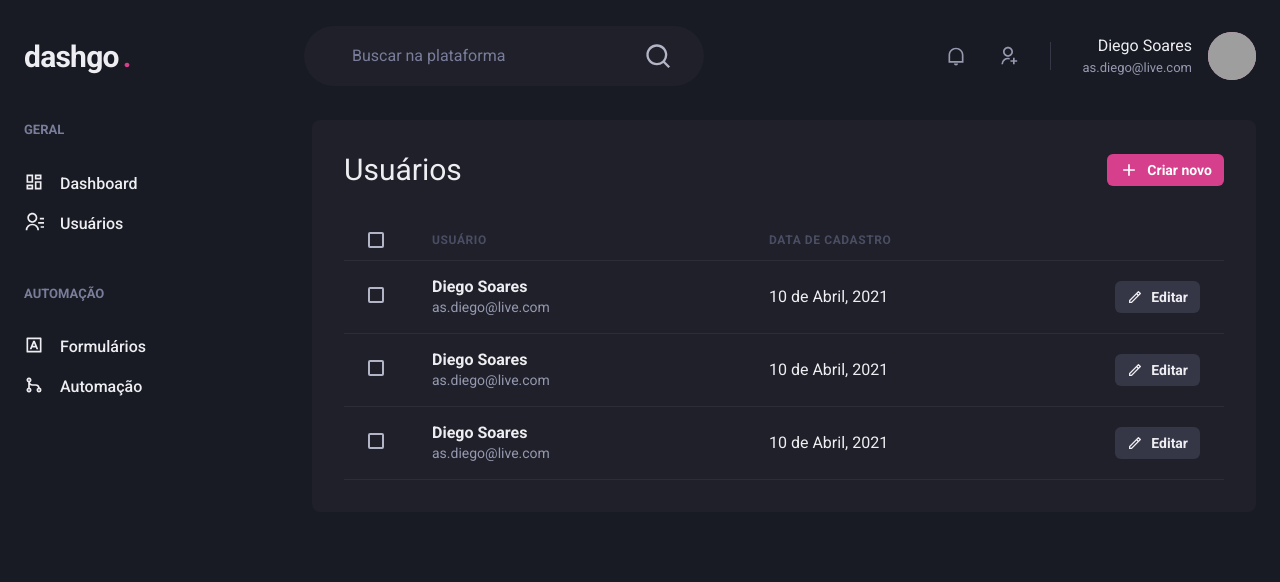
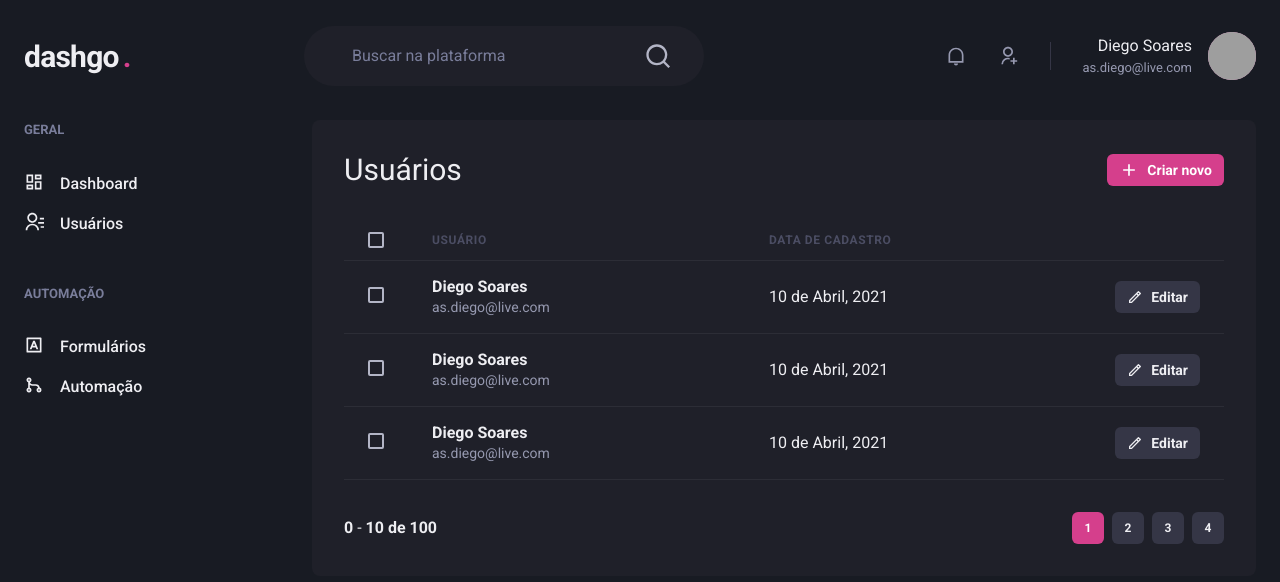
Before and after one commit to alsoDiego/dashgo, a Next.js app: page /users in a window 1280 px wide. Shown: the top 582 px of the page. Built offline with nearby package versions, Linux system fonts and the light colour scheme; grey boxes are pictures that could not be loaded.

Commit message:
feat: Pagination component

```diff
--- /dev/null
+++ b/src/components/Form/Pagination.tsx
@@ -0,0 +1,66 @@
+import { Box, Button, Stack } from "@chakra-ui/react";
+import React from "react";
+
+export function Pagination() {
+    return (
+        <Stack
+            direction="row"
+            spacing="6"
+            mt="8"
+            justify="space-between"
+            align="center"
+        >
+            <Box>
+                <strong>0</strong> - <strong>10 de 100</strong>
+            </Box>
+            <Stack direction="row" spacing="2">
+                <Button
+                    size="sm"
+                    fontSize="xs"
+                    width="4"
+                    colorScheme="pink"
+                    disabled
+                    _disabled={{
+                        bg: 'pink.500',
+                        cursor: 'default'
+                    }}
+                >
+                    1
+                </Button>
+                <Button
+                    size="sm"
+                    fontSize="xs"
+                    width="4"
+                    bg ="gray.700"
+                    _hover={{
+                        bg: 'gray.500'
+                    }}
+                >
+                    2
+                </Button>
+                <Button
+                    size="sm"
+                    fontSize="xs"
+                    width="4"
+                    bg ="gray.700"
+                    _hover={{
+                        bg: 'gray.500'
+                    }}
+                >
+                    3
+                </Button>
+                <Button
+                    size="sm"
+                    fontSize="xs"
+                    width="4"
+                    bg ="gray.700"
+                    _hover={{
+                        bg: 'gray.500'
+                    }}
+                >
+                    4
+                </Button>
+            </Stack>
+        </Stack>
+    );
+}
--- a/src/pages/users/index.tsx
+++ b/src/pages/users/index.tsx
@@ -117,6 +117,7 @@
                         </Tr>
                     </Tbody>
                 </Table>
+                <Pagination />
                 </Box>
             </Flex>
         </Box>
```
